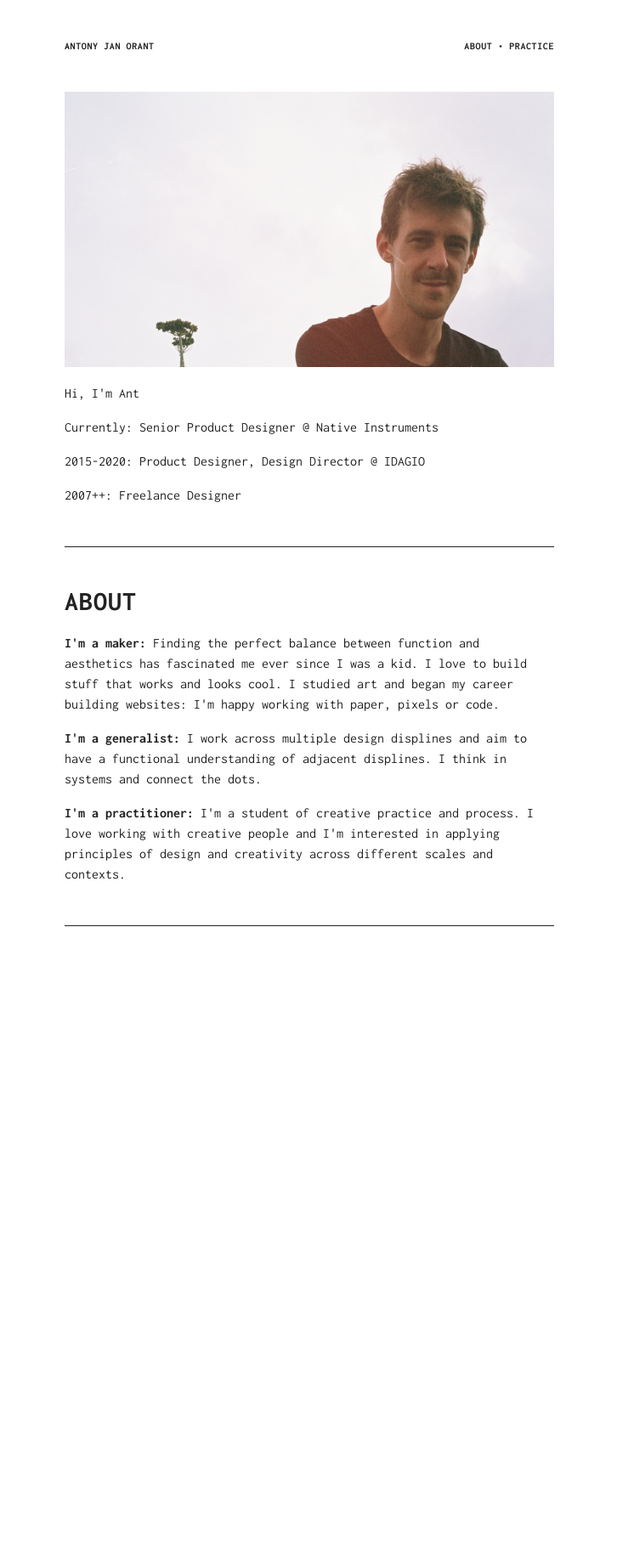
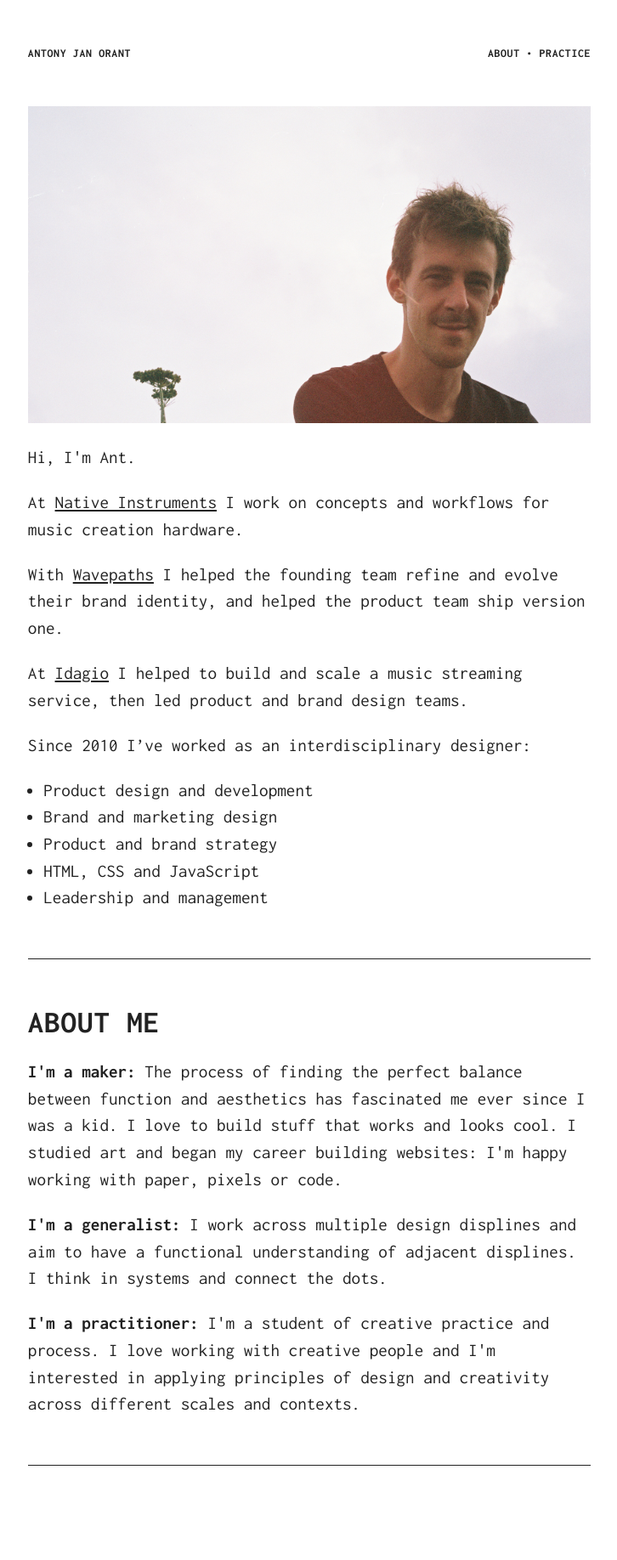
Before and after one commit to antorant/antorant.github.io, a PHP site: page / in a window 1280 px wide. Shown: the whole page at 85% size, without its empty margins (276-1002 px from the left). Before the commit the page ends 1090 px from the top, so only its background shows below. Run offline with PHP 8.4, Linux system fonts and the light colour scheme.

Commit message:
Update text

```diff
--- a/css/style.css
+++ b/css/style.css
@@ -6,7 +6,7 @@
 html, body {
   -webkit-font-smoothing: antialiased;
   -moz-osx-font-smoothing: grayscale;
-  font-size: 100%;
+  font-size: 115%;
 }
 
 body {
--- a/index.html
+++ b/index.html
@@ -15,10 +15,18 @@
 <body>
   <nav><div>Antony Jan Orant</div><div><a href="/">About</a> &#8226; <a href="practice/">Practice</a></div></nav>
   <img src="img/full.jpg" />
-  <p>Hi, I'm Ant</p>
-  <p>Currently: Senior Product Designer @ Native Instruments</p>
-  <p>2015-2020: Product Designer, Design Director @ IDAGIO</p>
-  <p>2007++: Freelance Designer</p>
+  <p>Hi, I'm Ant.</p>
+  <p>At <a href="https://www.native-instruments.com/">Native Instruments</a> I work on concepts and workflows for music creation hardware.</p>
+  <p>With <a href="https://wavepaths.com/">Wavepaths</a> I helped the founding team refine and evolve their brand identity, and helped the product team ship version one.</p>
+  <p>At <a href="https://www.idagio.com/">Idagio</a> I helped to build and scale a music streaming service, then led product and brand design teams.
+  <p>Since 2010 I’ve worked as an interdisciplinary designer:</p>
+  <ul>
+    <li>Product design and development</li>
+    <li>Brand and marketing design</li>
+    <li>Product and brand strategy</li>
+    <li>HTML, CSS and JavaScript</li>
+    <li>Leadership and management</li>
+  </ul>
   <hr>
 
 <!--
@@ -44,10 +52,10 @@
   <hr>
   -->
 
-  <h1>About</h1>
+  <h1>About me</h1>
 
   <p><strong>I'm a maker:</strong>
-  Finding the perfect balance between function and aesthetics has fascinated me ever since I was a kid. I love to build stuff that works and looks cool. I studied art and began my career building websites: I'm happy working with paper, pixels or code.</p>
+  The process of finding the perfect balance between function and aesthetics has fascinated me ever since I was a kid. I love to build stuff that works and looks cool. I studied art and began my career building websites: I'm happy working with paper, pixels or code.</p>
 
   <p><strong>I'm a generalist:</strong>
   I work across multiple design displines and aim to have a functional understanding of adjacent displines. I think in systems and connect the dots.</p>
--- a/practice/index.html
+++ b/practice/index.html
@@ -19,7 +19,7 @@
   <section>
     <a href="http://ajo.design/atem" class="project-link">
       <img src="../img/practice/project__atem.jpg" />
-      <p>Brand fundamentals for cryto project Atem</p>
+      <p>Brand fundamentals for blockchain carbon-trading project Atem</p>
     </a>
   </section>
   <section>
```
